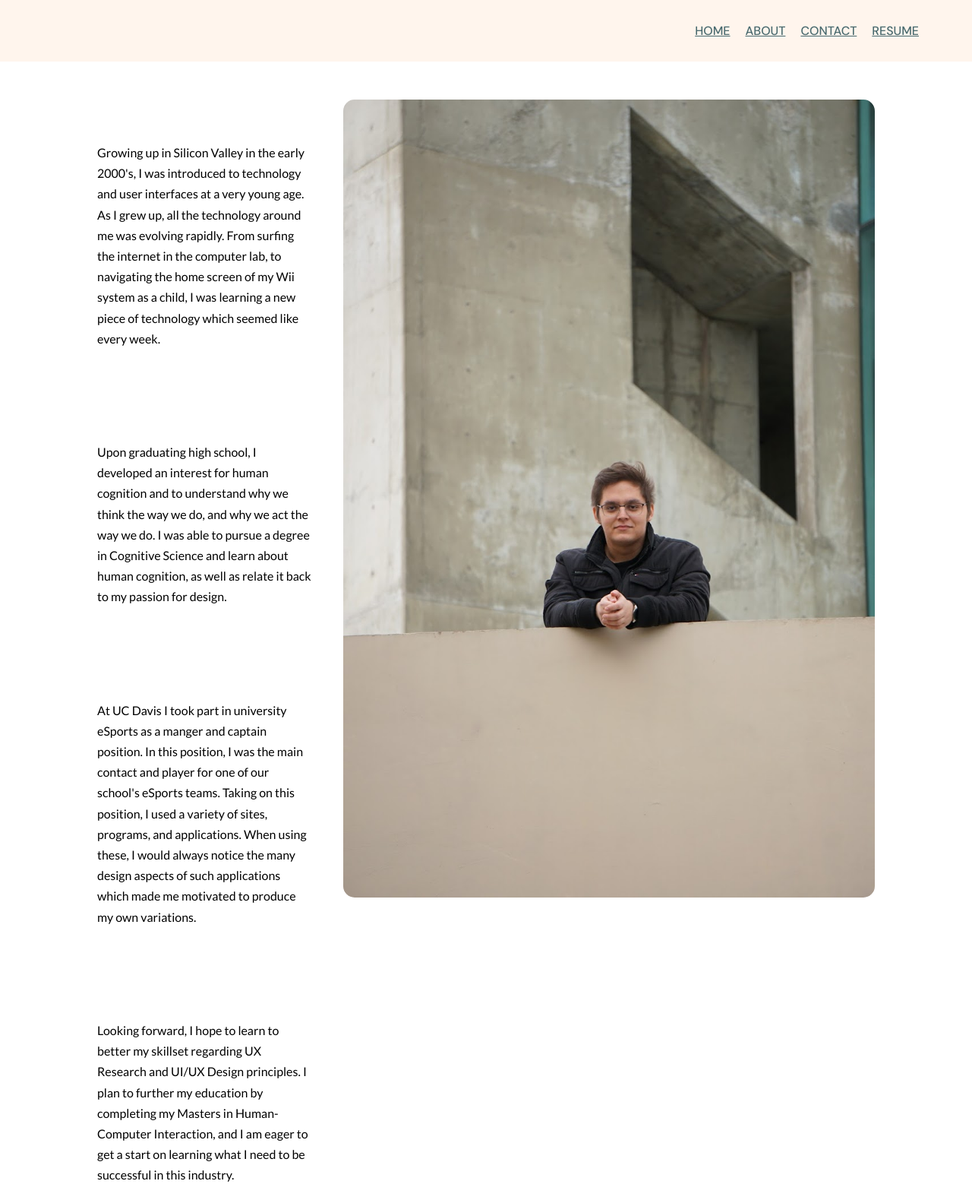
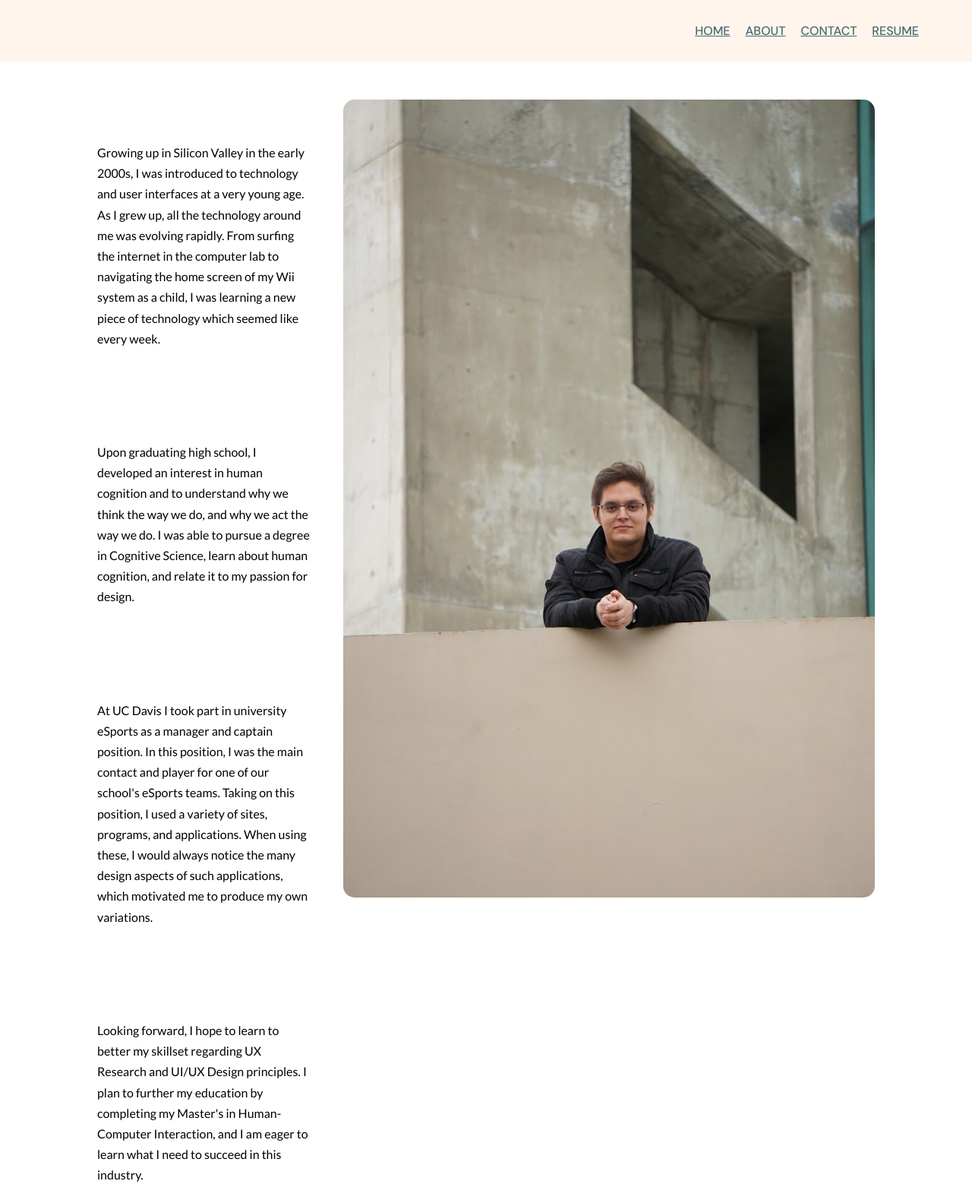
Before and after one commit to avi-lovelace/main-portfolio, a plain HTML site: page aboutme.html in a window 1280 px wide. Shown: the top 1579 px of the page at 76% size. Drawn offline with Linux system fonts and the light colour scheme.

Commit message:
aboutme.html

```diff
--- a/aboutme.html
+++ b/aboutme.html
@@ -23,12 +23,12 @@
     </header>
     <div class="grid-container-about">
         <div class="grid-item-flex">
-            <div class="grid-item-about intro"><p>Growing up in Silicon Valley in the early 2000's, I was introduced to technology and user interfaces at a very young age. As I grew up, all the technology around me was evolving rapidly. From surfing the internet in the computer lab, to navigating the home screen of my Wii system as a child, I was learning a new piece of technology which seemed like every week.</p></div>
-            <div class="grid-item-about"><p>Upon graduating high school, I developed an interest for human cognition and to understand why we think the way we do, and why we act the way we do. I was able to pursue a degree in Cognitive Science and learn about human cognition, as well as relate it back to my passion for design. </p></div>
-            <div class="grid-item-about"><p>At UC Davis I took part in university eSports as a manger and captain position. In this position, I was the main contact and player for one of our school's eSports teams. Taking on this position, I used a variety of sites, programs, and applications.
-                When using these, I would always notice the many design aspects of such applications which made me motivated to produce my own variations.
+            <div class="grid-item-about intro"><p>Growing up in Silicon Valley in the early 2000s, I was introduced to technology and user interfaces at a very young age. As I grew up, all the technology around me was evolving rapidly. From surfing the internet in the computer lab to navigating the home screen of my Wii system as a child, I was learning a new piece of technology which seemed like every week.</p></div>
+            <div class="grid-item-about"><p>Upon graduating high school, I developed an interest in human cognition and to understand why we think the way we do, and why we act the way we do. I was able to pursue a degree in Cognitive Science, learn about human cognition, and relate it to my passion for design. </p></div>
+            <div class="grid-item-about"><p>At UC Davis I took part in university eSports as a manager and captain position. In this position, I was the main contact and player for one of our school's eSports teams. Taking on this position, I used a variety of sites, programs, and applications.
+                When using these, I would always notice the many design aspects of such applications, which motivated me to produce my own variations.
             </p></div>
-            <div class="grid-item-about"><p>Looking forward, I hope to learn to better my skillset regarding UX Research and UI/UX Design principles. I plan to further my education by completing my Masters in Human-Computer Interaction, and I am eager to get a start on learning what I need to be successful in this industry.  </p></div>
+            <div class="grid-item-about"><p>Looking forward, I hope to learn to better my skillset regarding UX Research and UI/UX Design principles. I plan to further my education by completing my Master's in Human-Computer Interaction, and I am eager to learn what I need to succeed in this industry.  </p></div>
         </div>
         <div class="grid-item"><img class="gridimg" src="./DSC02520.JPG" width="700" height="1050"></div>
     </div>
@@ -39,7 +39,7 @@
     <div class="bottom-container">
         <a class="footer-anchor" href="https://www.linkedin.com/in/avi-lovelace-abb966267/">LinkedIn</a>
         <a class="footer-anchor" href="mailto:avilovelace@gmail.com">Email</a>
-        <a class="footer-anchor" href="avilovelace.com">Portfolio</a>
+        <a class="footer-anchor" href="https://avi-lovelace.github.io/main-portfolio/">Portfolio</a>
         <p>© Avi Lovelace 2024</p>
     </div>
 </body>
```
